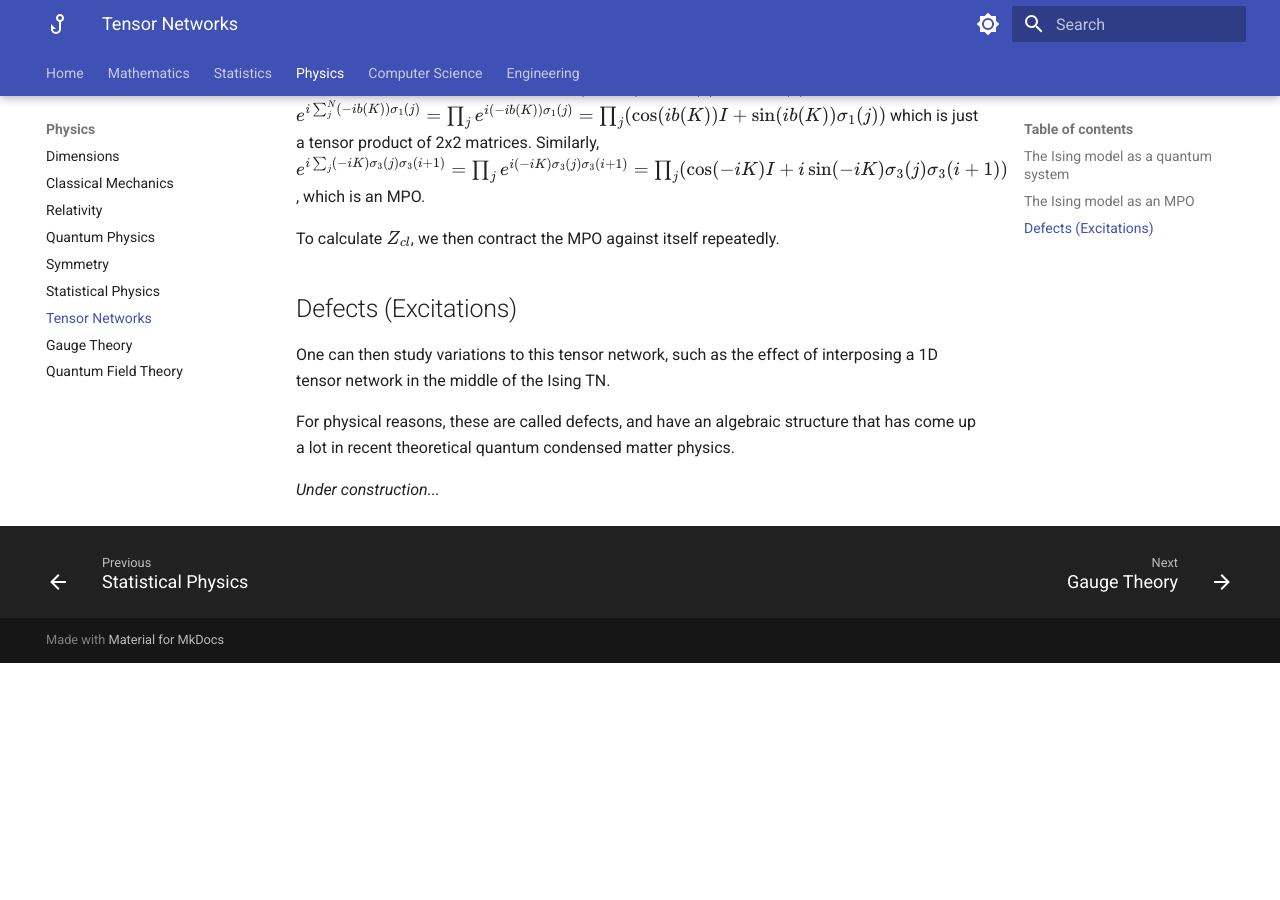
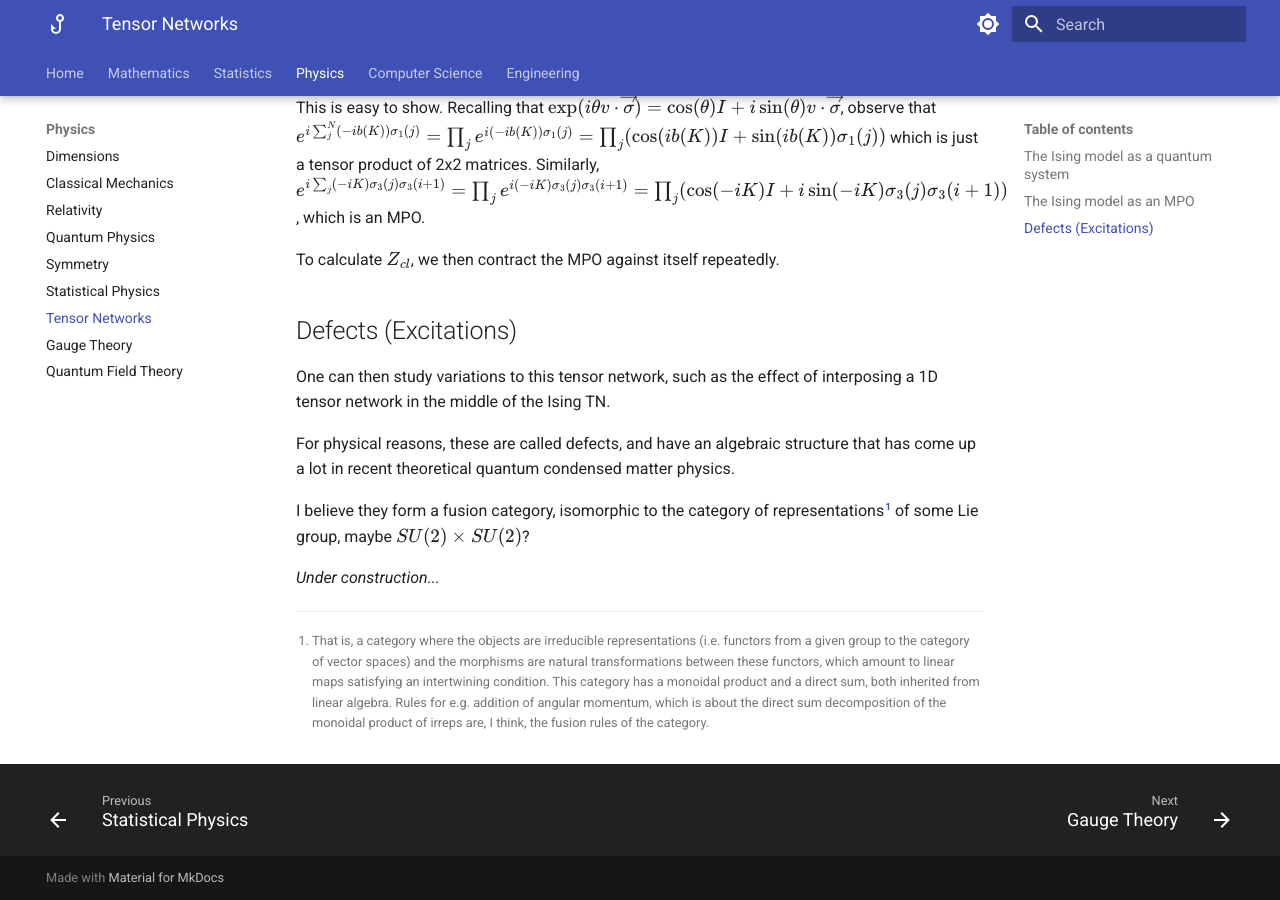
Before and after one commit to reubenharry/physics, an MkDocs documentation site: the page built from docs/physics/tensornetworks.md, in a window 1280 px wide and 900 px high, scrolled down 3262 px. Built offline with MkDocs 1.6.1 and Material for MkDocs 9.7.7, drawn with Linux system fonts in a browser that asks for light colours; before the commit the page ends 3925 px from its top, so only the background shows below that; some of the changed text lies outside the part shown.

Commit message:
tensor networks

```diff
--- a/docs/physics/tensornetworks.md
+++ b/docs/physics/tensornetworks.md
@@ -79,7 +79,7 @@ A state in the transverse Ising model lives in the Hilbert space $\bigotimes_i^N
     = (\delta_{s_i, s'_i} + \delta_{s_i, -s'_i}e^{-2K})e^{\sum_i Ks_is_{i+1}}
     $$
 
-    Observe that for two rows of spins, this is precisely the classical energy, and the result extends to more rows.
+    Observe that for $L_y=1$, $Tr[e^{-L_yH_q}]=\sum_{s,s'}\langle s' | V_1V_3 | s \rangle$, which is what we just calculated, and is evidently equal to the classical partition function $Z_{cl}$. The result extends to $L_y=n$ in an obvious way.
 
 
 
@@ -108,4 +108,8 @@ One can then study variations to this tensor network, such as the effect of inte
 
 For physical reasons, these are called defects, and have an algebraic structure that has come up a lot in recent theoretical quantum condensed matter physics.
 
+I believe they form a fusion category, isomorphic to the category of representations[^1] of some Lie group, maybe $SU(2) \times SU(2)$?
+
+[^1]: That is, a category where the objects are irreducible representations (i.e. functors from a given group to the category of vector spaces) and the morphisms are natural transformations between these functors, which amount to linear maps satisfying an intertwining condition. This category has a monoidal product and a direct sum, both inherited from linear algebra. Rules for e.g. addition of angular momentum, which is about the direct sum decomposition of the monoidal product of irreps are, I think, the fusion rules of the category.
+
 *Under construction...*
```
